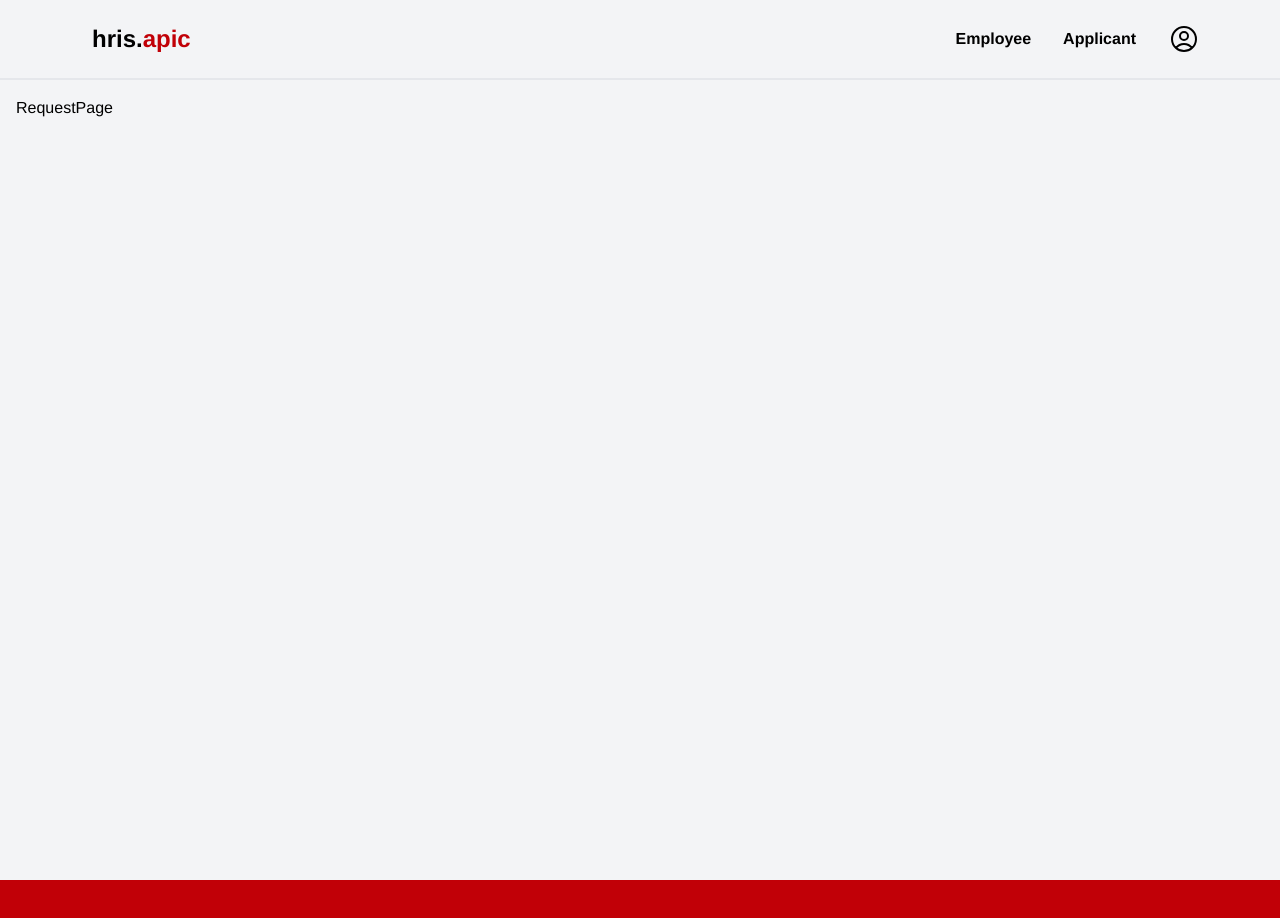
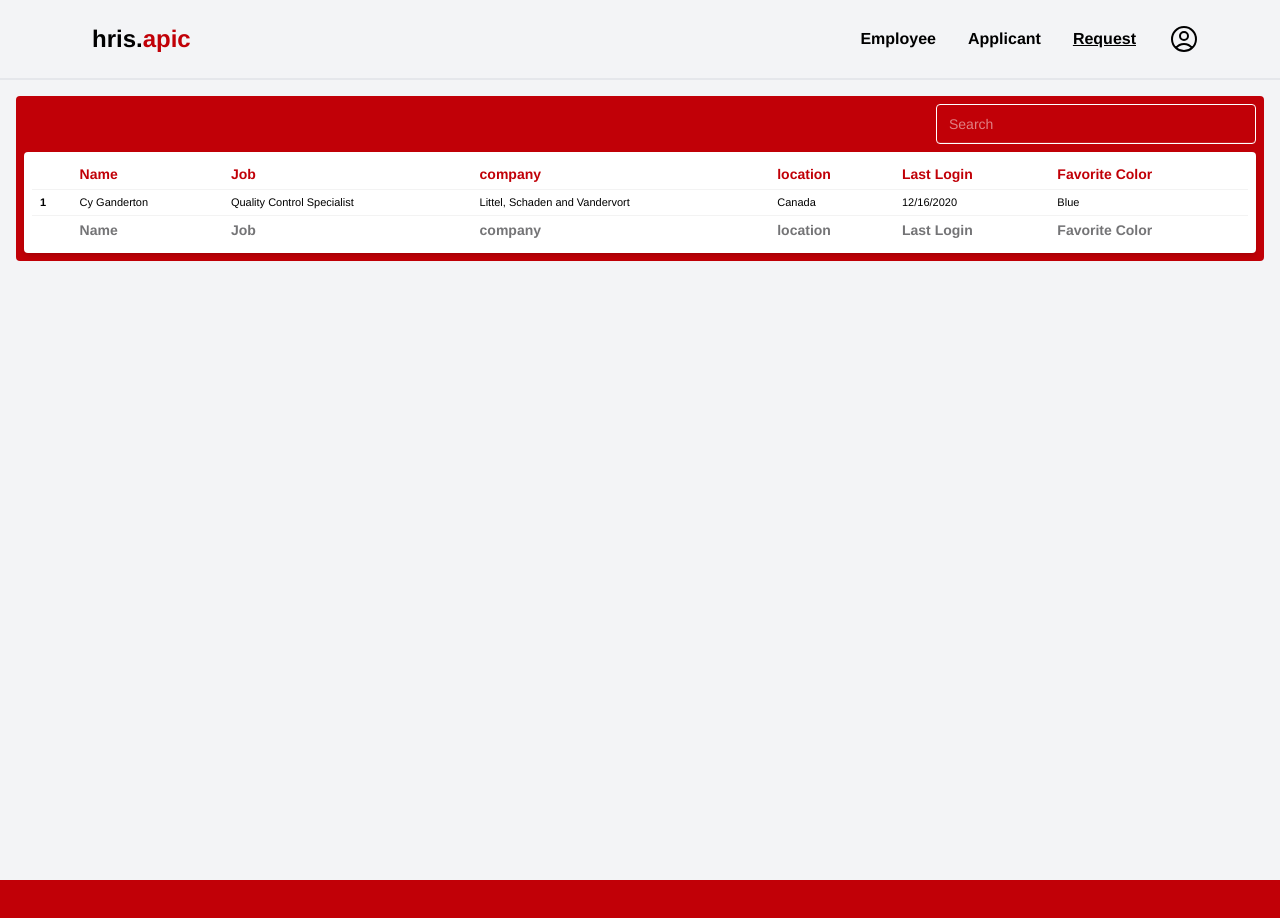
Before and after one commit to 20021092aytidA/hris-fe-next, a Next.js app: page /request in a window 1280 px wide. Shown: the top 918 px of the page. Built offline with nearby package versions, Linux system fonts and the light colour scheme.

Commit message:
add: icons, employee/id, request page

```diff
--- a/app/(with-shell)/component/navbar/links/linkList.tsx
+++ b/app/(with-shell)/component/navbar/links/linkList.tsx
@@ -14,6 +14,10 @@ const LinkList: LinkListType[] = [
     label: "Applicant",
     link: "/applicant",
   },
+  {
+    label: "Request",
+    link: "/request",
+  },
 ];
 
 export { LinkList, type LinkListType };
--- /dev/null
+++ b/app/(with-shell)/employee/[id]/page.tsx
@@ -0,0 +1,15 @@
+import { notFound } from "next/navigation";
+import React from "react";
+
+export default async function EmployeeDetailView({
+  params,
+}: {
+  params: Promise<{
+    id: string;
+  }>;
+}) {
+  const { id } = await params;
+  if (!id) return notFound();
+
+  return <div className="text-black">{id}</div>;
+}
--- a/app/(with-shell)/request/page.tsx
+++ b/app/(with-shell)/request/page.tsx
@@ -1,5 +1,50 @@
 import React from "react";
 
 export default function RequestPage() {
-  return <div>RequestPage</div>;
+  return (
+    <div className="rounded-sm p-2 bg-red-700">
+      <div className="flex justify-end mb-2">
+        <label className="input bg-transparent text-white border-white">
+          <input type="search" className="grow" placeholder="Search" />
+        </label>
+      </div>
+      <div className="overflow-x-auto bg-white rounded-sm shadow-md">
+        <table className="table table-xs p-2">
+          <thead>
+            <tr className="text-red-700">
+              <th></th>
+              <th>Name</th>
+              <th>Job</th>
+              <th>company</th>
+              <th>location</th>
+              <th>Last Login</th>
+              <th>Favorite Color</th>
+            </tr>
+          </thead>
+          <tbody>
+            <tr>
+              <th>1</th>
+              <td>Cy Ganderton</td>
+              <td>Quality Control Specialist</td>
+              <td>Littel, Schaden and Vandervort</td>
+              <td>Canada</td>
+              <td>12/16/2020</td>
+              <td>Blue</td>
+            </tr>
+          </tbody>
+          <tfoot>
+            <tr>
+              <th></th>
+              <th>Name</th>
+              <th>Job</th>
+              <th>company</th>
+              <th>location</th>
+              <th>Last Login</th>
+              <th>Favorite Color</th>
+            </tr>
+          </tfoot>
+        </table>
+      </div>
+    </div>
+  );
 }
--- /dev/null
+++ b/public/icons/eyeIcon.tsx
@@ -0,0 +1,25 @@
+import React from "react";
+
+export default function EyeIcon() {
+  return (
+    <svg
+      xmlns="http://www.w3.org/2000/svg"
+      fill="none"
+      viewBox="0 0 24 24"
+      strokeWidth={1.5}
+      stroke="currentColor"
+      className="size-6"
+    >
+      <path
+        strokeLinecap="round"
+        strokeLinejoin="round"
+        d="M2.036 12.322a1.012 1.012 0 0 1 0-.639C3.423 7.51 7.36 4.5 12 4.5c4.638 0 8.573 3.007 9.963 7.178.07.207.07.431 0 .639C20.577 16.49 16.64 19.5 12 19.5c-4.638 0-8.573-3.007-9.963-7.178Z"
+      />
+      <path
+        strokeLinecap="round"
+        strokeLinejoin="round"
+        d="M15 12a3 3 0 1 1-6 0 3 3 0 0 1 6 0Z"
+      />
+    </svg>
+  );
+}
--- /dev/null
+++ b/public/icons/trashIcon.tsx
@@ -0,0 +1,20 @@
+import React from "react";
+
+export default function TrashIcon() {
+  return (
+    <svg
+      xmlns="http://www.w3.org/2000/svg"
+      fill="none"
+      viewBox="0 0 24 24"
+      strokeWidth={1.5}
+      stroke="currentColor"
+      className="size-6"
+    >
+      <path
+        strokeLinecap="round"
+        strokeLinejoin="round"
+        d="m14.74 9-.346 9m-4.788 0L9.26 9m9.968-3.21c.342.052.682.107 1.022.166m-1.022-.165L18.16 19.673a2.25 2.25 0 0 1-2.244 2.077H8.084a2.25 2.25 0 0 1-2.244-2.077L4.772 5.79m14.456 0a48.108 48.108 0 0 0-3.478-.397m-12 .562c.34-.059.68-.114 1.022-.165m0 0a48.11 48.11 0 0 1 3.478-.397m7.5 0v-.916c0-1.18-.91-2.164-2.09-2.201a51.964 51.964 0 0 0-3.32 0c-1.18.037-2.09 1.022-2.09 2.201v.916m7.5 0a48.667 48.667 0 0 0-7.5 0"
+      />
+    </svg>
+  );
+}
--- /dev/null
+++ b/public/icons/wrenchIcon.tsx
@@ -0,0 +1,25 @@
+import React from "react";
+
+export default function WrenchIcon() {
+  return (
+    <svg
+      xmlns="http://www.w3.org/2000/svg"
+      fill="none"
+      viewBox="0 0 24 24"
+      strokeWidth={1.5}
+      stroke="currentColor"
+      className="size-6"
+    >
+      <path
+        strokeLinecap="round"
+        strokeLinejoin="round"
+        d="M21.75 6.75a4.5 4.5 0 0 1-4.884 4.484c-1.076-.091-2.264.071-2.95.904l-7.152 8.684a2.548 2.548 0 1 1-3.586-3.586l8.684-7.152c.833-.686.995-1.874.904-2.95a4.5 4.5 0 0 1 6.336-4.486l-3.276 3.276a3.004 3.004 0 0 0 2.25 2.25l3.276-3.276c.256.565.398 1.192.398 1.852Z"
+      />
+      <path
+        strokeLinecap="round"
+        strokeLinejoin="round"
+        d="M4.867 19.125h.008v.008h-.008v-.008Z"
+      />
+    </svg>
+  );
+}
```
